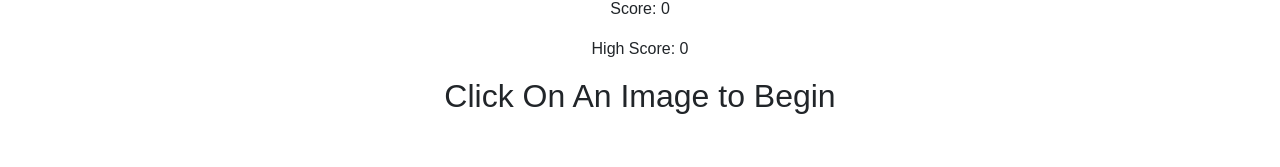
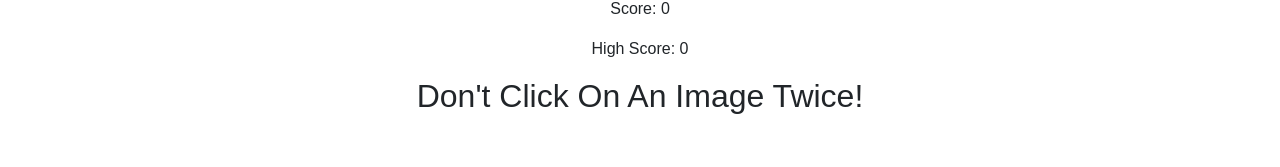
Before and after one commit to davidlatuno/memory-game, a React (Create React App) app: page / in a window 1280 px wide. Shown: the part 142-309 px from the top of the page. Built offline with nearby package versions, Linux system fonts and the light colour scheme.

Commit message:
Changed initial message

```diff
--- a/src/App.js
+++ b/src/App.js
@@ -11,7 +11,7 @@ class App extends Component {
         clicked: [],
         score: 0,
         highScore: 0,
-        message: "Click On An Image to Begin"
+        message: "Don't Click On An Image Twice!"
     }
 
     shuffleArray(array) {
```
